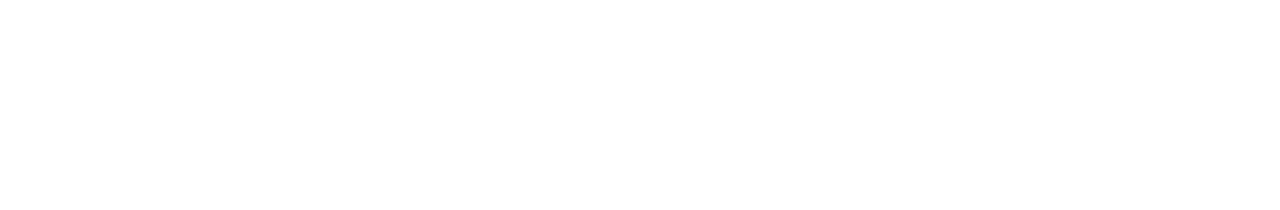
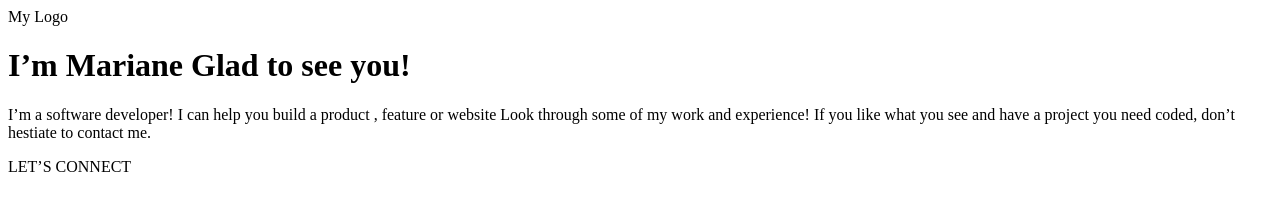
Before and after one commit to letarulinda/set-up-and-mobile-version-skeleton, a website: page index.html in a window 1280 px wide. Drawn offline with Linux system fonts and the light colour scheme.

Commit message:
Add paragraph to the HTML File

```diff
--- a/index.html
+++ b/index.html
@@ -8,6 +8,13 @@
     <title>Document</title>
   </head>
   <body>
-    <header class="header"></header>
+    <header>My Logo</header>
+    <h1>I’m Mariane Glad to see you!</h1>
+    <p>
+      I’m a software developer! I can help you build a product , feature or
+      website Look through some of my work and experience! If you like what you
+      see and have a project you need coded, don’t hestiate to contact me.
+    </p>
+    <p>LET’S CONNECT</p>
   </body>
 </html>
```
